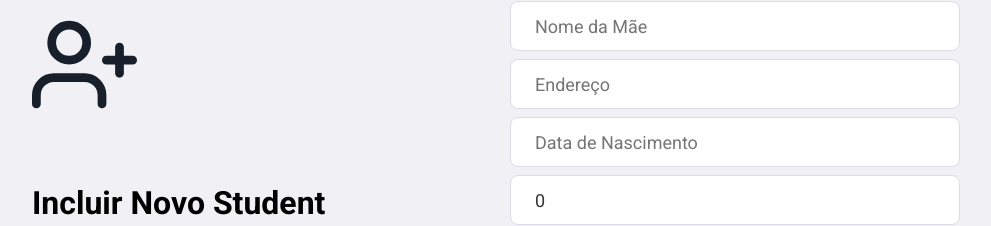
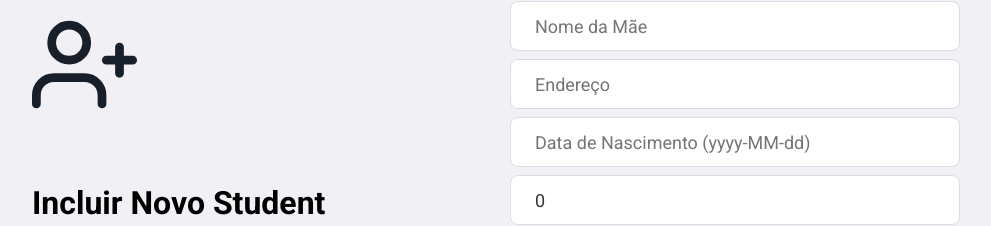
Before and after one commit to LuizVianna/desafio-ubc-frontend, a React (Create React App) app: page /student/new/0 in a window 1280 px wide. Shown: the part 261-487 px from the top of the page, without its empty margins (144-1135 px from the left). Built offline with nearby package versions, Linux system fonts and the light colour scheme.

Commit message:
Orientação da data de aniversário

```diff
--- a/src/pages/Student/index.js
+++ b/src/pages/Student/index.js
@@ -112,7 +112,7 @@ export default function NewStudent(){
                         <input placeholder="Endereço"
                                value={endereco}
                                onChange={u=>setEndereco (u.target.value)}/>
-                        <input placeholder="Data de Nascimento"
+                        <input placeholder="Data de Nascimento (yyyy-MM-dd)"
                                 value={dataNascimento}
                                 onChange={u=>setDataNascimento (u.target.value)}/>
                         <input placeholder="Idade"
```
